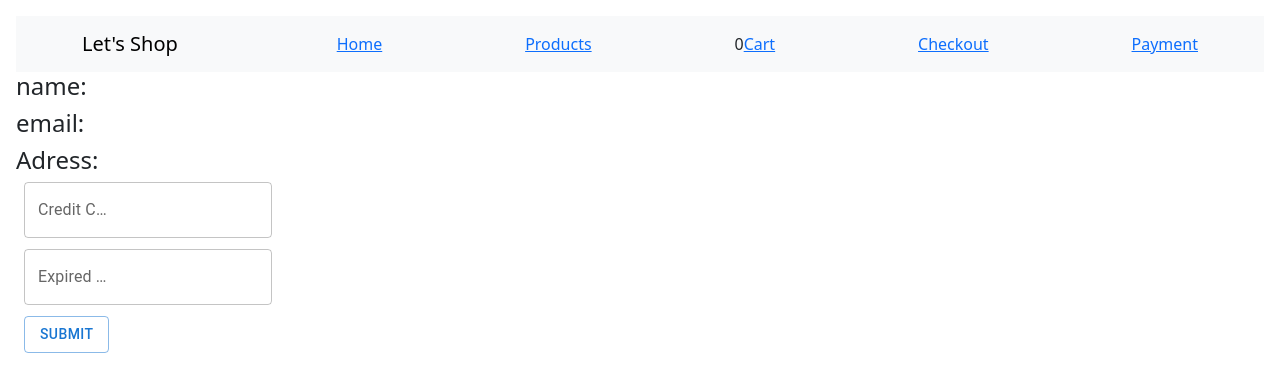
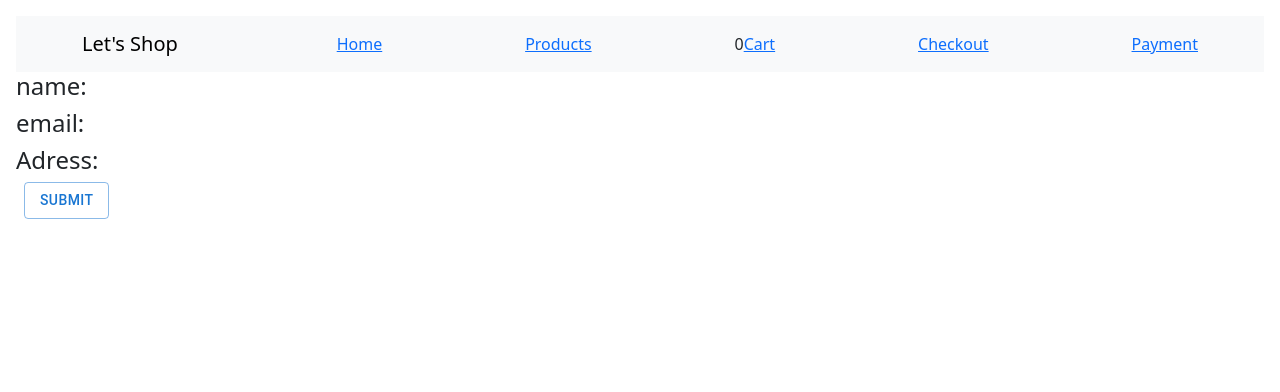
Before and after one commit to sara-kamel/shopping-flow-react, a React (Create React App) app: page /Payment in a window 1280 px wide. Shown: the top 392 px of the page. Built offline with nearby package versions, Linux system fonts and the light colour scheme.

Commit message:
Combine validation functions to one function and make all form in checkout page

```diff
--- a/src/Checkout.js
+++ b/src/Checkout.js
@@ -5,23 +5,11 @@ import { useNavigate } from 'react-router-dom';
 import {setItemInLocalStorge, userInformationValidation} from './helper'
 import * as Yup from 'yup';
 
-const DisplayingErrorMessagesSchema = userInformationValidation(Yup)
-//  Yup.object().shape({
-//   name: Yup.string()
-//     .min(2, 'Too Short!')
-//     .max(50, 'Too Long!')
-//     .required('Required'),
-//     streetAdress: Yup.string().required('Required'),
-//     city: Yup.string().required('Required'),
-//     state: Yup.string().required('Required'),
-//     country: Yup.string().required('Required'),
-//     zipCode: Yup.string()
-//     .matches(/^[0-9]{5}(-[0-9]{4})?$/, 'Please enter a valid ZIP code')
-// .required('Required'),
-//   email: Yup.string().email('Invalid email').required('Required'),
-// });
+
 
 export default function Checkout() {
+  const DisplayingErrorMessagesSchema = userInformationValidation(Yup)
+
   const navigate = useNavigate();
   const FormikError = ({ name }) => (
     <ErrorMessage name={name}>
@@ -92,6 +80,26 @@ export default function Checkout() {
           <MenuItem value={'Canda'}>Canda</MenuItem>
  </Field>
       </FormControl>
+      <Box margin={1}>
+              <Field
+                name="creditCard"
+                required
+                as={TextField}
+                label="Credit Card "
+                helperText={<FormikError name="creditCard" />}
+                error={Boolean(touched.creditCard && errors.creditCard)}
+              />
+            </Box>
+            <Box margin={1}>
+              <Field
+                name="expiredDate"
+                required
+                as={TextField}
+                label="Expired Date"
+                helperText={<FormikError name="expiredDate" />}
+                error={Boolean(touched.expiredDate && errors.expiredDate)}
+              />
+            </Box>
     <Box margin={1}>
 
        <Button type="submit" variant="contained" color="primary" disabled={isSubmitting}>
--- a/src/Payment.js
+++ b/src/Payment.js
@@ -1,12 +1,8 @@
 import { Formik, Form, Field, ErrorMessage } from "formik";
 import { TextField, Button, Box, Typography } from "@mui/material";
 import { useNavigate } from "react-router-dom";
-import { getItemsFromLocalStorge, creditCardValidation } from "./helper";
-
-import * as Yup from "yup";
-
+import { getItemsFromLocalStorge} from "./helper";
 export default function Checkout() {
-  const DisplayingErrorMessagesSchema = creditCardValidation(Yup)
 
   const userInformation = getItemsFromLocalStorge("values");
   console.log(userInformation);
@@ -31,7 +27,7 @@ export default function Checkout() {
       </div>
       <Formik
         initialValues={{ creditCard: "", expiredDate: "" }}
-        validationSchema={DisplayingErrorMessagesSchema}
+        // validationSchema={DisplayingErrorMessagesSchema}
         onSubmit={(values, { setSubmitting }) => {
           console.log(values);
           alert(" Gongratlation");
@@ -41,28 +37,9 @@ export default function Checkout() {
           }, 300);
         }}
       >
-        {({ isSubmitting, touched, errors }) => (
+        {({ isSubmitting}) => (
           <Form>
-            <Box margin={1}>
-              <Field
-                name="creditCard"
-                required
-                as={TextField}
-                label="Credit Card "
-                helperText={<FormikError name="creditCard" />}
-                error={Boolean(touched.creditCard && errors.creditCard)}
-              />
-            </Box>
-            <Box margin={1}>
-              <Field
-                name="expiredDate"
-                required
-                as={TextField}
-                label="Expired Date"
-                helperText={<FormikError name="expiredDate" />}
-                error={Boolean(touched.expiredDate && errors.expiredDate)}
-              />
-            </Box>
+
 
             <Box margin={1}>
               <Button
--- a/src/helper.js
+++ b/src/helper.js
@@ -53,9 +53,22 @@ export function countQuantity(list) {
   );
   return sum;
 }
-export function creditCardValidation(Yup){
 
+
+export function userInformationValidation(Yup){
 return Yup.object().shape({
+  name: Yup.string()
+    .min(2, 'Too Short!')
+    .max(50, 'Too Long!')
+    .required('Required'),
+    streetAdress: Yup.string().required('Required'),
+    city: Yup.string().required('Required'),
+    state: Yup.string().required('Required'),
+    country: Yup.string().required('Required'),
+    zipCode: Yup.string()
+    .matches(/^[0-9]{5}(-[0-9]{4})?$/, 'Please enter a valid ZIP code')
+.required('Required'),
+  email: Yup.string().email('Invalid email').required('Required'),
   creditCard: Yup.string()
   .matches(/^\d+$/, "Credit card number must contain only digits")
   .length(16, "Credit card number must be exactly 16 digits long")
@@ -86,20 +99,4 @@ export function creditCardValidation(Yup){
     return true;
   })
   .required("Expiry date is required"),
-  });
-}
-export function userInformationValidation(Yup){
-return Yup.object().shape({
-  name: Yup.string()
-    .min(2, 'Too Short!')
-    .max(50, 'Too Long!')
-    .required('Required'),
-    streetAdress: Yup.string().required('Required'),
-    city: Yup.string().required('Required'),
-    state: Yup.string().required('Required'),
-    country: Yup.string().required('Required'),
-    zipCode: Yup.string()
-    .matches(/^[0-9]{5}(-[0-9]{4})?$/, 'Please enter a valid ZIP code')
-.required('Required'),
-  email: Yup.string().email('Invalid email').required('Required'),
 });}
--- a/src/style.css
+++ b/src/style.css
@@ -50,8 +50,7 @@ h1 {
   right: 0;
   margin: 5px;
 }
-.cart-product input,
-label {
+.cart-product input{
   align-self: end;
   width: 70px;
 }
```
Lines whose indentation alone changed are shown as unchanged.
